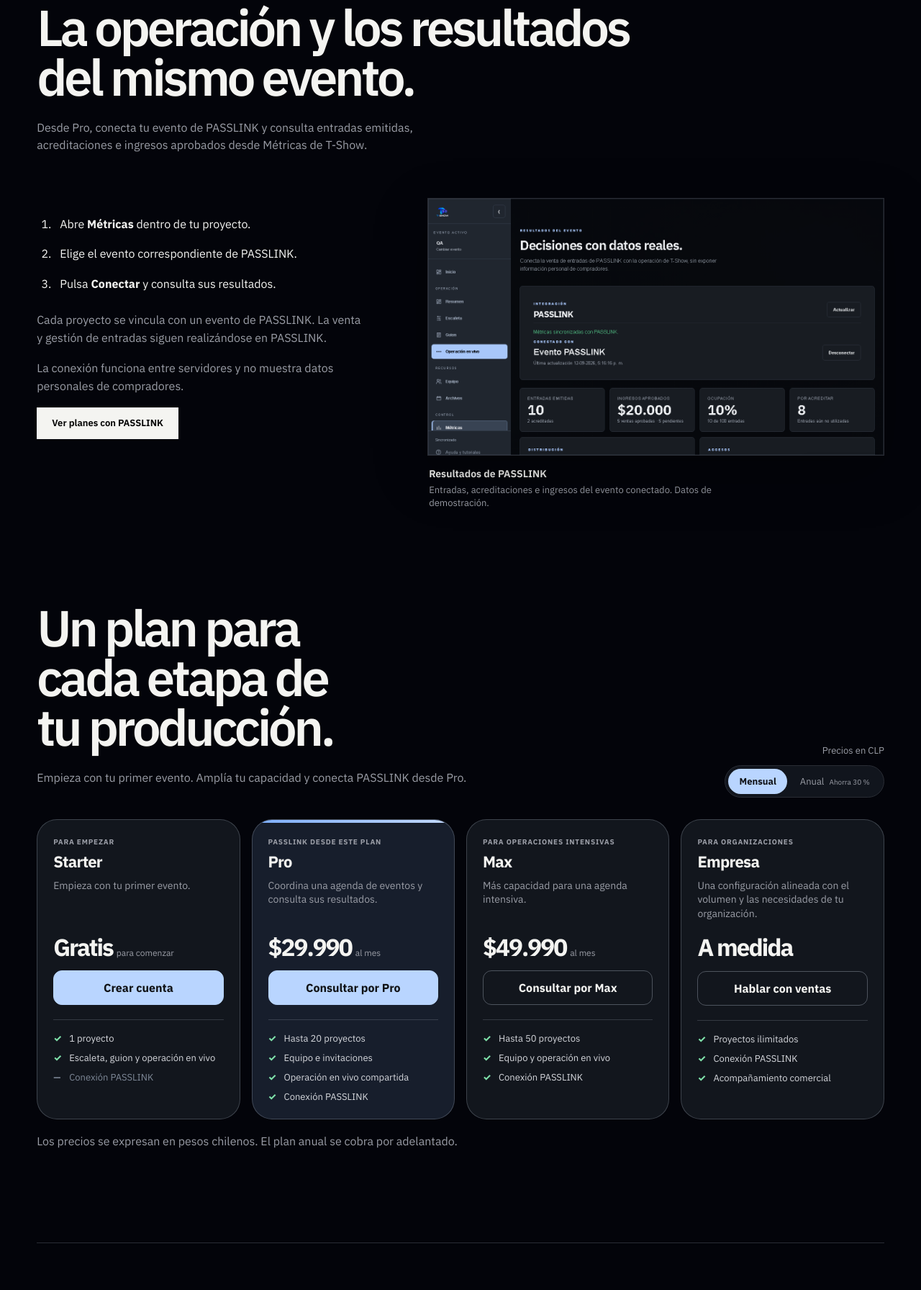
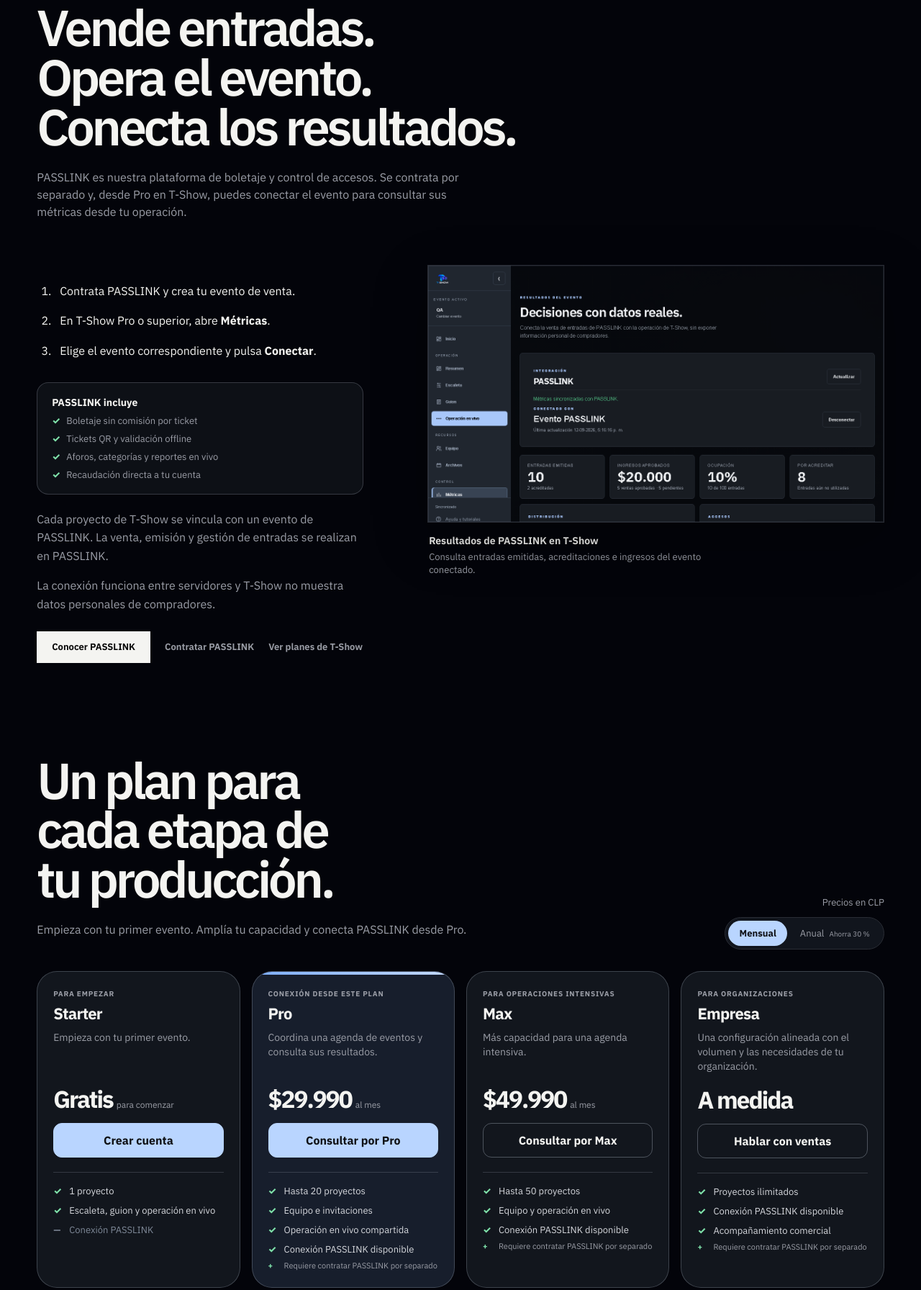
Before and after one commit to thomasrojjas/t-show, a plain HTML site: page frontend/index.html in a window 1280 px wide. Shown: the part 3396-5188 px from the top of the page at 72% size. Drawn offline with Linux system fonts and the light colour scheme.

Commit message:
copy: clarify PassLink product and separate subscription

```diff
--- a/frontend/css/landing-commercial.css
+++ b/frontend/css/landing-commercial.css
@@ -41,6 +41,7 @@
 .audience-list p,.integration-layout p,.plans-section>p{color:var(--muted);line-height:1.6;font-size:16px}
 .passlink-label{color:var(--accent);font-weight:600}
 .passlink-steps{padding-left:24px;line-height:1.6}.passlink-steps li{padding:8px}
+.passlink-capabilities{display:grid;gap:8px;margin:22px 0;padding:18px 20px;border:1px solid rgba(174,183,196,.25);border-radius:16px;background:rgba(18,22,29,.72);color:var(--muted);font-size:13px}.passlink-capabilities strong{color:var(--ink);font-size:14px}.passlink-capabilities span:before{content:'✓';display:inline-block;width:20px;color:var(--green);font-weight:800}.passlink-actions{display:flex;align-items:center;flex-wrap:wrap;gap:20px;margin-top:24px}.passlink-actions .button{width:auto}.plan-footnote{margin-top:-3px;color:var(--muted);font-size:11px;line-height:1.35}
 .landing-body .integration-layout{grid-template-columns:minmax(0,1fr) minmax(0,1.4fr);align-items:start}
 .landing-body .statement{display:block;padding-block:60px}.statement h2{max-width:30ch}
 .landing-body [data-reveal]{animation:none;opacity:1;transform:none}
--- a/frontend/index.html
+++ b/frontend/index.html
@@ -80,15 +80,16 @@
       </ul>
     </section>
     <section id="ticketera" class="integration-section" aria-labelledby="ticketera-title">
-      <div class="section-heading"><p class="passlink-label">PASSLINK · Desde Pro</p><h2 id="ticketera-title">La operación y los resultados del mismo evento.</h2><p>Desde Pro, conecta tu evento de PASSLINK y consulta entradas emitidas, acreditaciones e ingresos aprobados desde Métricas de T-Show.</p></div>
+      <div class="section-heading"><p class="passlink-label">PASSLINK · Servicio independiente</p><h2 id="ticketera-title">Vende entradas. Opera el evento. Conecta los resultados.</h2><p>PASSLINK es nuestra plataforma de boletaje y control de accesos. Se contrata por separado y, desde Pro en T-Show, puedes conectar el evento para consultar sus métricas desde tu operación.</p></div>
       <div class="integration-layout">
         <div>
-          <ol class="passlink-steps"><li>Abre <strong>Métricas</strong> dentro de tu proyecto.</li><li>Elige el evento correspondiente de PASSLINK.</li><li>Pulsa <strong>Conectar</strong> y consulta sus resultados.</li></ol>
-          <p>Cada proyecto se vincula con un evento de PASSLINK. La venta y gestión de entradas siguen realizándose en PASSLINK.</p>
-          <p>La conexión funciona entre servidores y no muestra datos personales de compradores.</p>
-          <a class="button button-light" href="#planes">Ver planes con PASSLINK</a>
+          <ol class="passlink-steps"><li>Contrata PASSLINK y crea tu evento de venta.</li><li>En T-Show Pro o superior, abre <strong>Métricas</strong>.</li><li>Elige el evento correspondiente y pulsa <strong>Conectar</strong>.</li></ol>
+          <div class="passlink-capabilities"><strong>PASSLINK incluye</strong><span>Boletaje sin comisión por ticket</span><span>Tickets QR y validación offline</span><span>Aforos, categorías y reportes en vivo</span><span>Recaudación directa a tu cuenta</span></div>
+          <p>Cada proyecto de T-Show se vincula con un evento de PASSLINK. La venta, emisión y gestión de entradas se realizan en PASSLINK.</p>
+          <p>La conexión funciona entre servidores y T-Show no muestra datos personales de compradores.</p>
+          <div class="passlink-actions"><a class="button button-light" href="https://ticketera-five.vercel.app/landing" target="_blank" rel="noopener noreferrer">Conocer PASSLINK</a><a class="text-action" href="https://ticketera-five.vercel.app/registro-productora.html" target="_blank" rel="noopener noreferrer">Contratar PASSLINK</a><a class="text-action" href="#planes">Ver planes de T-Show</a></div>
         </div>
-        <figure class="screen-card"><button class="screen-frame screenshot-open" type="button" aria-label="Ampliar Resultados de PASSLINK"><img src="assets/product/metrics-demo.png" width="1366" height="964" loading="lazy" decoding="async" alt="Resultados de PASSLINK: captura de T-Show con datos de demostración"></button><figcaption><strong>Resultados de PASSLINK</strong><span>Entradas, acreditaciones e ingresos del evento conectado. Datos de demostración.</span></figcaption></figure>
+        <figure class="screen-card"><button class="screen-frame screenshot-open" type="button" aria-label="Ampliar Resultados de PASSLINK"><img src="assets/product/metrics-demo.png" width="1366" height="964" loading="lazy" decoding="async" alt="Resultados de PASSLINK: captura de T-Show con datos de demostración"></button><figcaption><strong>Resultados de PASSLINK en T-Show</strong><span>Consulta entradas emitidas, acreditaciones e ingresos del evento conectado.</span></figcaption></figure>
       </div>
     </section>
 
@@ -96,9 +97,9 @@
       <div class="plans-heading"><div class="section-heading"><h2 id="planes-title">Un plan para cada etapa de tu producción.</h2><p>Empieza con tu primer evento. Amplía tu capacidad y conecta PASSLINK desde Pro.</p></div><div class="pricing-controls" role="group" aria-label="Período de precios"><span>Precios en CLP</span><div class="pricing-toggle"><button type="button" class="is-selected" data-billing="monthly" aria-pressed="true">Mensual</button><button type="button" data-billing="annual" aria-pressed="false">Anual <em>Ahorra 30 %</em></button></div></div></div>
       <div class="feature-list plans-list">
         <article class="price-card"><div class="price-card-content"><p class="plan-label">PARA EMPEZAR</p><h3>Starter</h3><p>Empieza con tu primer evento.</p><div class="plan-price"><strong>Gratis</strong><small>para comenzar</small></div><a class="plan-button" href="register.html">Crear cuenta</a><div class="plan-divider"></div><ul><li class="included">1 proyecto</li><li class="included">Escaleta, guion y operación en vivo</li><li class="excluded">Conexión PASSLINK</li></ul></div></article>
-        <article class="price-card plan-featured"><div class="price-card-content"><p class="plan-label">PASSLINK DESDE ESTE PLAN</p><h3>Pro</h3><p>Coordina una agenda de eventos y consulta sus resultados.</p><div class="plan-price"><strong data-monthly="$29.990" data-annual="$20.993">$29.990</strong><small data-monthly="al mes" data-annual="al mes equivalente">al mes</small><span data-annual="total anual: $251.916" hidden>Total anual: $251.916</span></div><a class="plan-button" href="#contacto" data-plan="Pro">Consultar por Pro</a><div class="plan-divider"></div><ul><li class="included">Hasta 20 proyectos</li><li class="included">Equipo e invitaciones</li><li class="included">Operación en vivo compartida</li><li class="included">Conexión PASSLINK</li></ul></div></article>
-        <article class="price-card"><div class="price-card-content"><p class="plan-label">PARA OPERACIONES INTENSIVAS</p><h3>Max</h3><p>Más capacidad para una agenda intensiva.</p><div class="plan-price"><strong data-monthly="$49.990" data-annual="$34.993">$49.990</strong><small data-monthly="al mes" data-annual="al mes equivalente">al mes</small><span data-annual="total anual: $419.916" hidden>Total anual: $419.916</span></div><a class="plan-button" href="#contacto" data-plan="Max">Consultar por Max</a><div class="plan-divider"></div><ul><li class="included">Hasta 50 proyectos</li><li class="included">Equipo y operación en vivo</li><li class="included">Conexión PASSLINK</li></ul></div></article>
-        <article class="price-card enterprise-card"><div class="price-card-content"><p class="plan-label">PARA ORGANIZACIONES</p><h3>Empresa</h3><p>Una configuración alineada con el volumen y las necesidades de tu organización.</p><div class="plan-price"><strong>A medida</strong></div><a class="plan-button" href="#contacto" data-plan="Empresa">Hablar con ventas</a><div class="plan-divider"></div><ul><li class="included">Proyectos ilimitados</li><li class="included">Conexión PASSLINK</li><li class="included">Acompañamiento comercial</li></ul></div></article>
+        <article class="price-card plan-featured"><div class="price-card-content"><p class="plan-label">CONEXIÓN DESDE ESTE PLAN</p><h3>Pro</h3><p>Coordina una agenda de eventos y consulta sus resultados.</p><div class="plan-price"><strong data-monthly="$29.990" data-annual="$20.993">$29.990</strong><small data-monthly="al mes" data-annual="al mes equivalente">al mes</small><span data-annual="total anual: $251.916" hidden>Total anual: $251.916</span></div><a class="plan-button" href="#contacto" data-plan="Pro">Consultar por Pro</a><div class="plan-divider"></div><ul><li class="included">Hasta 20 proyectos</li><li class="included">Equipo e invitaciones</li><li class="included">Operación en vivo compartida</li><li class="included">Conexión PASSLINK disponible</li><li class="plan-footnote">Requiere contratar PASSLINK por separado</li></ul></div></article>
+        <article class="price-card"><div class="price-card-content"><p class="plan-label">PARA OPERACIONES INTENSIVAS</p><h3>Max</h3><p>Más capacidad para una agenda intensiva.</p><div class="plan-price"><strong data-monthly="$49.990" data-annual="$34.993">$49.990</strong><small data-monthly="al mes" data-annual="al mes equivalente">al mes</small><span data-annual="total anual: $419.916" hidden>Total anual: $419.916</span></div><a class="plan-button" href="#contacto" data-plan="Max">Consultar por Max</a><div class="plan-divider"></div><ul><li class="included">Hasta 50 proyectos</li><li class="included">Equipo y operación en vivo</li><li class="included">Conexión PASSLINK disponible</li><li class="plan-footnote">Requiere contratar PASSLINK por separado</li></ul></div></article>
+        <article class="price-card enterprise-card"><div class="price-card-content"><p class="plan-label">PARA ORGANIZACIONES</p><h3>Empresa</h3><p>Una configuración alineada con el volumen y las necesidades de tu organización.</p><div class="plan-price"><strong>A medida</strong></div><a class="plan-button" href="#contacto" data-plan="Empresa">Hablar con ventas</a><div class="plan-divider"></div><ul><li class="included">Proyectos ilimitados</li><li class="included">Conexión PASSLINK disponible</li><li class="included">Acompañamiento comercial</li><li class="plan-footnote">Requiere contratar PASSLINK por separado</li></ul></div></article>
       </div>
       <p class="plans-note">Los precios se expresan en pesos chilenos. El plan anual se cobra por adelantado.</p>
     </section>
@@ -122,8 +123,9 @@
         <details><summary>¿Qué puedo hacer hoy con T-Show?</summary><p>Crear y ajustar un timing, organizar bloques y utilizar el modo en vivo para seguir una pauta de evento.</p></details>
         <details><summary>¿Necesito instalar algo?</summary><p>No. T-Show funciona desde el navegador.</p></details>
         <details><summary>¿Puedo usarlo para eventos que no son conciertos?</summary><p>Sí. Está pensado para cualquier producción con una secuencia, horarios y un equipo que coordinar.</p></details>
-        <details><summary>¿Cómo conecto T-Show con PASSLINK?</summary><p>Desde Pro, abre <strong>Métricas</strong> dentro de tu proyecto, elige el evento equivalente y pulsa Conectar. Cada evento de PASSLINK se vincula con un único proyecto de T-Show.</p></details>
-        <details><summary>¿Starter incluye la conexión PASSLINK?</summary><p>No. La conexión está incluida desde Pro, también en Max y Empresa. El plan del propietario del proyecto determina el acceso del equipo.</p></details>
+        <details><summary>¿Qué es PASSLINK?</summary><p>Es nuestra plataforma de boletaje y control de accesos: permite vender entradas sin comisión por ticket, emitir tickets QR, validar sin internet, controlar aforos y consultar reportes.</p></details>
+        <details><summary>¿Cómo conecto T-Show con PASSLINK?</summary><p>Primero contrata PASSLINK y crea tu evento. Después, desde Pro o superior en T-Show, abre <strong>Métricas</strong>, elige el evento equivalente y pulsa Conectar. Cada evento de PASSLINK se vincula con un único proyecto de T-Show.</p></details>
+        <details><summary>¿PASSLINK viene incluido en T-Show?</summary><p>No. PASSLINK se contrata por separado. Pro, Max y Empresa habilitan la conexión de métricas desde T-Show; Starter no incluye esa conexión.</p></details>
         <details><summary>¿Puedo vender entradas desde T-Show?</summary><p>La venta y gestión de entradas se realizan en PASSLINK. T-Show permite consultar las métricas del evento conectado.</p></details>
         <details><summary>¿Cómo trabaja mi equipo?</summary><p>Invita a cada persona desde Equipo y asigna los permisos disponibles. Las personas invitadas trabajan sobre el proyecto compartido, sin necesitar un plan Pro propio para consultar su integración.</p></details>
       </div>
```
